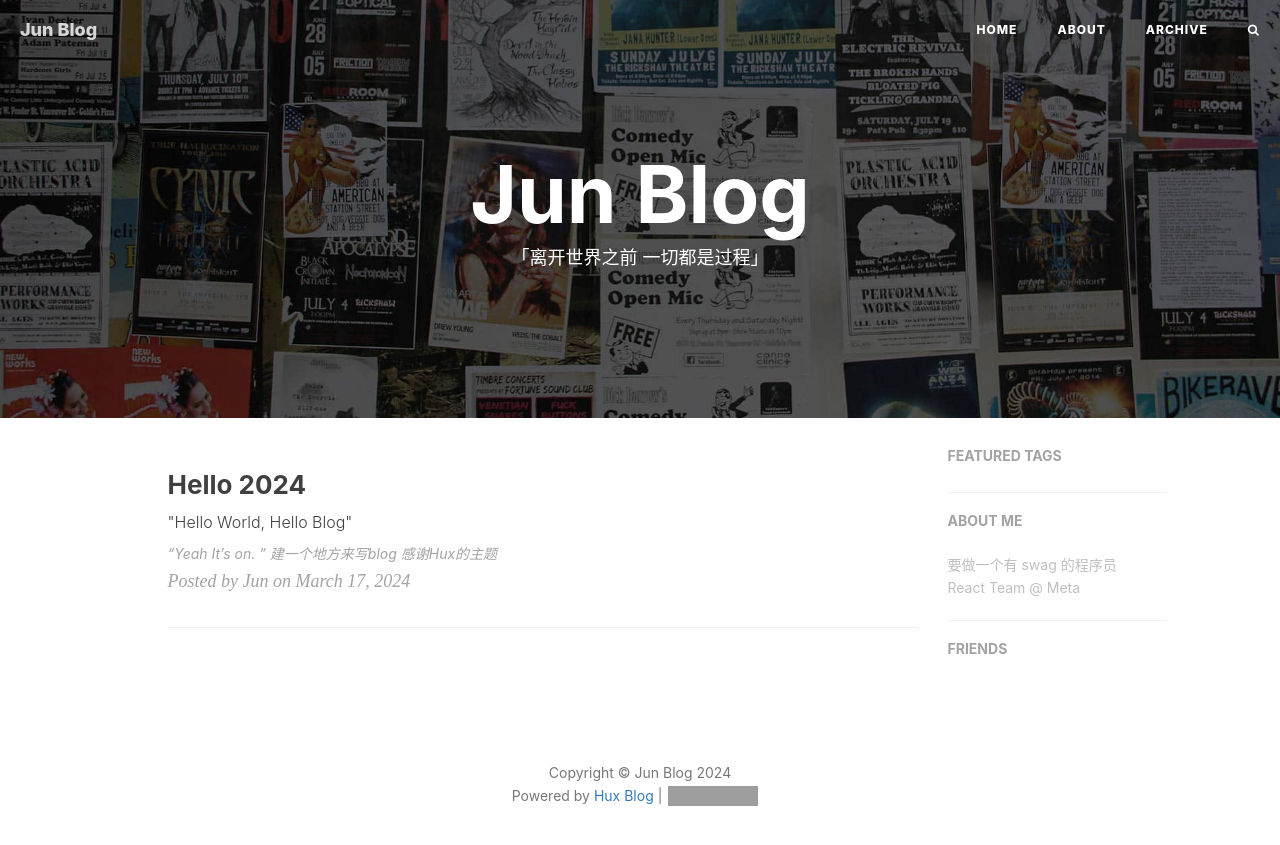
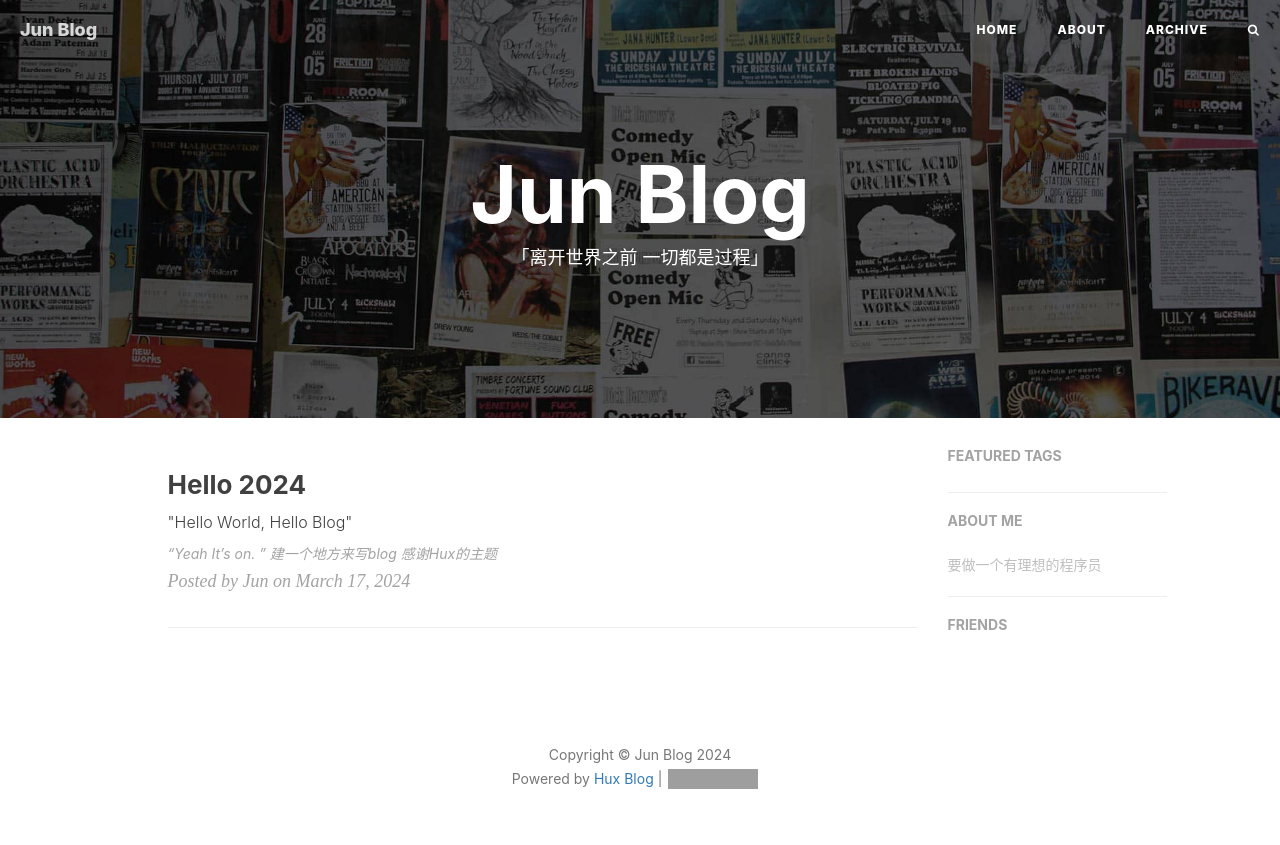
Before and after one commit to bytetraveler/bytetraveler.github.io, a Jekyll site: the page built from index.html, in a window 1280 px wide. Shown: the top 845 px of the page. Built offline with Jekyll 4.4.1, drawn with Linux system fonts in a browser that asks for light colours; nearby versions of some CDN libraries; the list of posts is cut into pages by our own code; comment, search, counter and statistics services are not loaded; grey boxes are pictures that could not be loaded.

Commit message:
change about

```diff
--- a/_config.yml
+++ b/_config.yml
@@ -66,11 +66,11 @@ netease_comment: false
 
 # Google Analytics
 ga_track_id: "UA-49627206-1" # Format: UA-xxxxxx-xx
-ga_domain: huangxuan.me
+
 
 # Sidebar settings
 sidebar: true # whether or not using Sidebar.
-sidebar-about-description: "要做一个有 swag 的程序员 <br> React Team @ Meta"
+sidebar-about-description: "要做一个有理想的程序员"
 
 
 # Featured Tags
```
